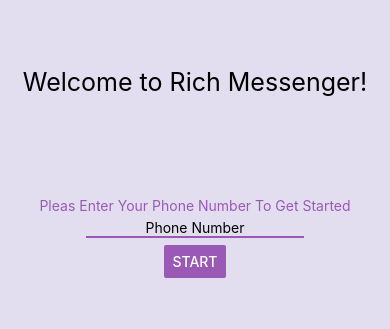
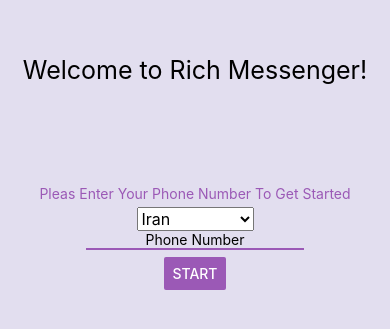
Before and after one commit to darius-khll/grm, a React Native app: screen / in a window 390 px wide. Shown: the part 255-584 px from the top of the page. Built offline with nearby package versions, Linux system fonts and the light colour scheme.

Commit message:
home change to SignInPage and updated

```diff
--- a/App.js
+++ b/App.js
@@ -7,11 +7,11 @@
  */
 
 import React, { Component } from "react";
-import Home from "./Components/Home.js";
+import SignInPage from "./Components/SignInPage";
 
 // type Props = {};
 export default class App extends Component {
   render() {
-    return <Home />;
+    return <SignInPage />;
   }
 }
--- a/Components/Home.js
+++ b/Components/SignInPage.js
@@ -1,7 +1,20 @@
 import React, { Component } from "react";
-import { StyleSheet, Text, View, TextInput, Button } from "react-native";
+import {
+  StyleSheet,
+  Text,
+  View,
+  TextInput,
+  Button,
+  Picker
+} from "react-native";
 
-export default class home extends Component {
+export default class SignInPage extends Component {
+  state = {
+    countryCode: ""
+  };
+  updateCode(value, index) {
+    this.setState({ countryCode: value });
+  }
   render() {
     return (
       <View style={styles.container}>
@@ -9,6 +22,15 @@ export default class home extends Component {
         <Text style={styles.instructions}>
           Pleas Enter Your Phone Number To Get Started
         </Text>
+        <Picker
+          onValueChange={this.updateCode}
+          style={{ width: "30%", alignContent: "center" }}
+          mode="dropdown"
+        >
+          <Picker.Item label="Iran" value="+98" />
+          <Picker.Item label="USA" value="+1" />
+          <Picker.Item label="Germany" value="+49" />
+        </Picker>
         <TextInput placeholder="Phone Number" style={styles.phoneText} />
         <Button title="START" color="#9B59B6" style={styles.loginButton} />
       </View>
```
